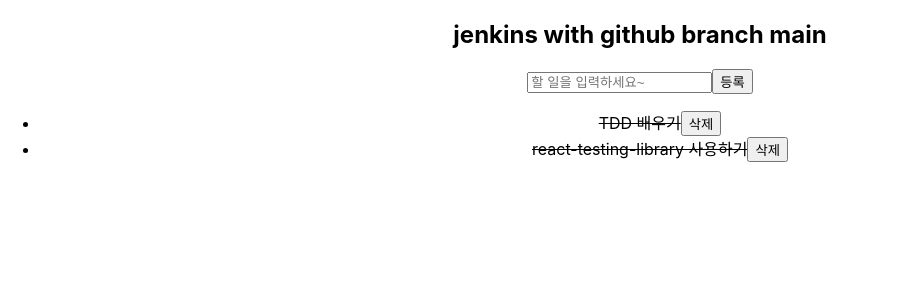
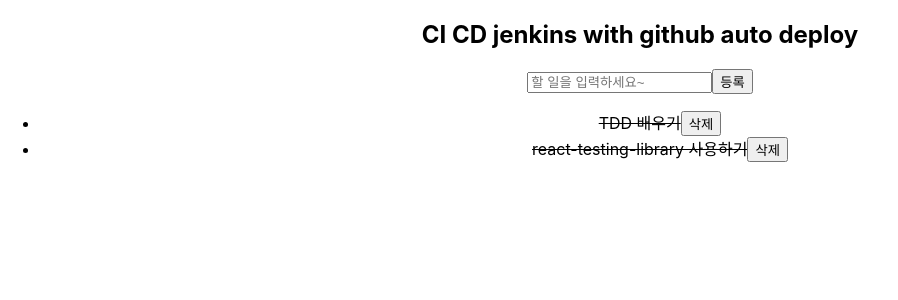
Before and after one commit to mrsono0/rtl-tdd-todos-docker, a React (Create React App) app: page / in a window 1280 px wide. Shown: the top 300 px of the page, without its empty margins (0-898 px from the left). Built offline with nearby package versions, Linux system fonts and the light colour scheme.

Commit message:
jenkins with github auto deploy

```diff
--- a/src/App.js
+++ b/src/App.js
@@ -5,7 +5,7 @@
 function App() {
     return (
         <div className="App">
-            <h2>jenkins with github branch main</h2>
+            <h2>CI CD jenkins with github auto deploy</h2>
             <TodoApp />
         </div>
     );
```
